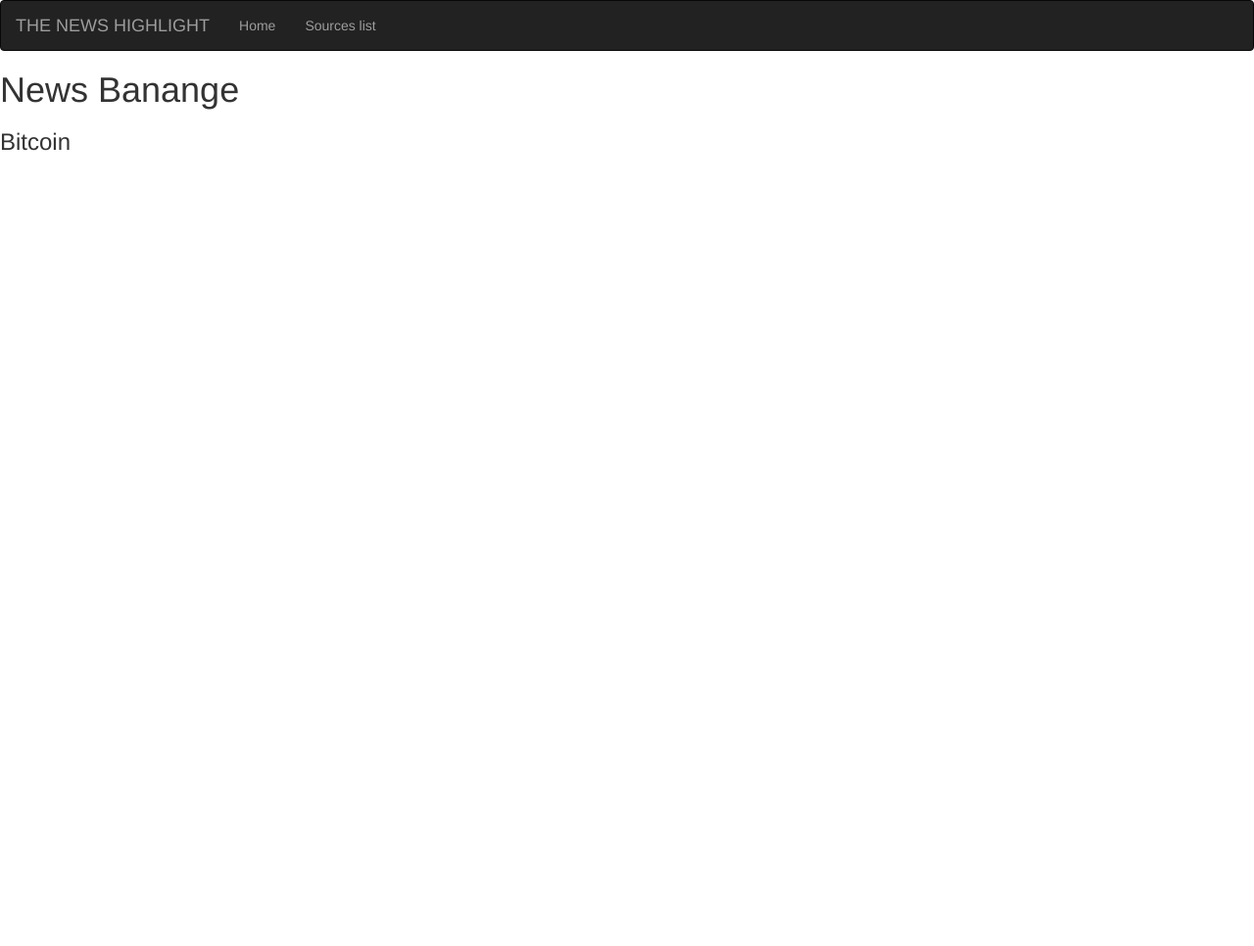
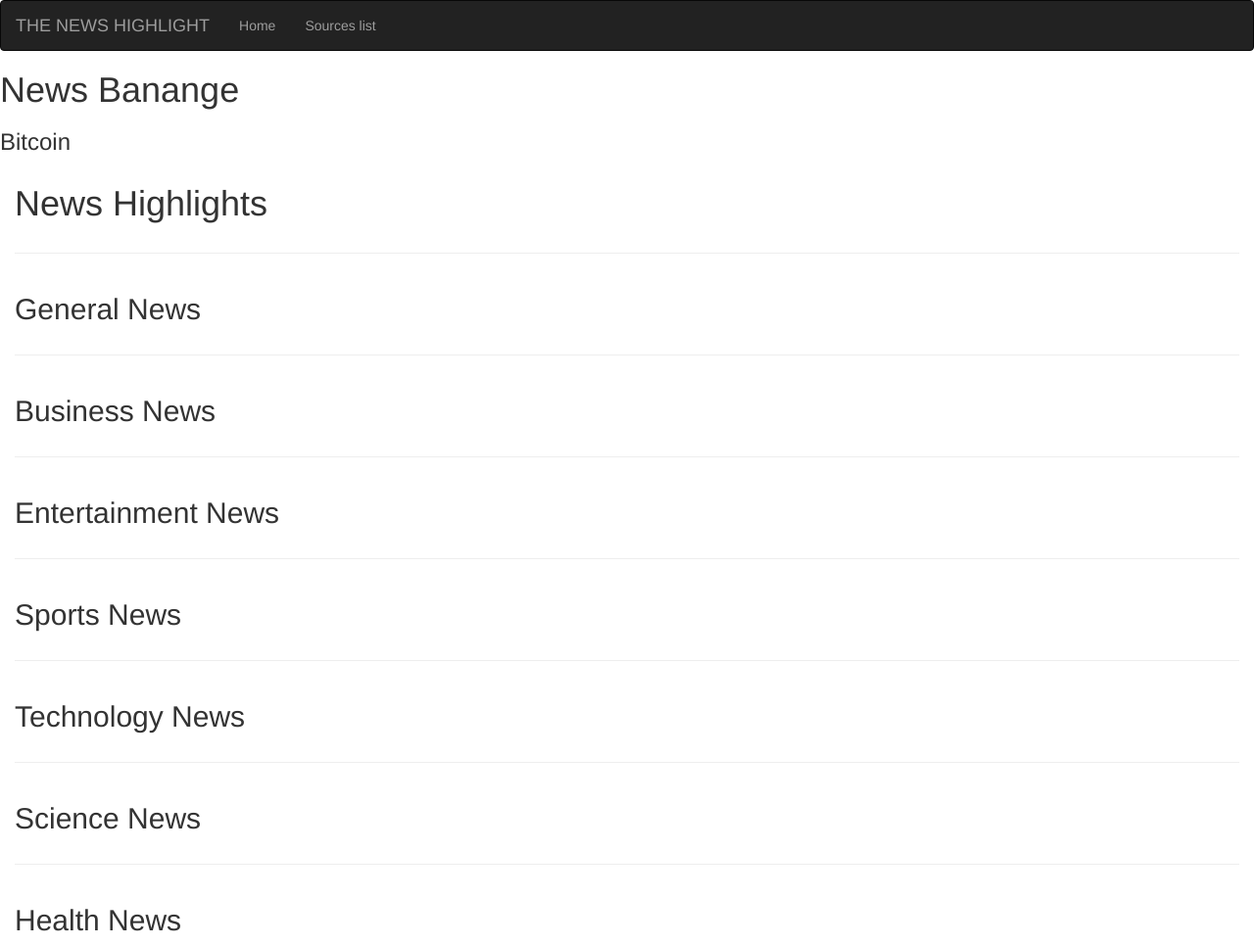
Before and after one commit to Anabella1109/News, a Flask app: template app/templates/index.html in a window 1280 px wide. Shown: the whole page at 98% size. Before the commit the page ends 154 px from the top, so only its background shows below. Run offline with Flask 2, Linux system fonts and the light colour scheme; the template is opened without the code that fills it, so the values that code supplies are empty; some libraries are stand-ins or nearby versions.

Commit message:
add get source function in request.py,add macro to display sources in macro.html,edit route in views.py

```diff
--- a/app/config.py
+++ b/app/config.py
@@ -4,6 +4,7 @@ class Config:
   '''
   NEWS_API_BASE_URL1 ="https://newsapi.org/v2/everything?q={}&apiKey={}"
   NEWS_API_BASE_URL2="https://newsapi.org/v2/everything?language=en&apiKey={}"
+  SOURCES_BASE_URL = 'https://newsapi.org/v2/sources?language=en&category={}&apiKey={}'
 class ProdConfig(Config):
     '''
     Production  configuration child class
--- a/app/templates/index.html
+++ b/app/templates/index.html
@@ -5,9 +5,9 @@
   <h3>Bitcoin</h3>
   <ul>
       {{ macro.displayArticleList(source1)}}
-      <!-- {{ macro.displayArticleList(source2)}}
+      {{ macro.displayArticleList(source2)}}
       {{ macro.displayArticleList(source3)}}
-      {{ macro.displayArticleList(source4)}} -->
+      {{ macro.displayArticleList(source4)}}
   </ul>
   <!-- <h3>TechCrunch</h3>
   <ul>
@@ -23,5 +23,61 @@
   <ul>
       {{ macro.displayArticleList(source4)}}
   </ul>
-
-  {% endblock %} -->
+  -->
+  <div class="container-fluid">
+    <div class="row" id="top">
+        <div class="col-md-12 heading">
+            <h1>News Highlights</h1>
+        </div>
+    </div>
+    <hr>
+    <div class="row">
+        <div class="col-md-12 categories">
+            <h2>General News</h2>
+        </div>
+        {{macro.sourceCategories(general)}}
+    </div>
+    <hr>
+    <div class="row" id="business">
+        <div class="col-md-12 categories">
+            <h2 >Business News</h2>
+        </div>
+        {{macro.sourceCategories(business)}}
+    </div>
+    <hr>
+    <div class="row" id="entertainment">
+        <div class="col-md-12 categories">
+            <h2>Entertainment News</h2>
+        </div>
+        {{macro.sourceCategories(entertainment)}}
+    </div>
+    <hr>
+    <div class="row" id="sports">
+        <div class="col-md-12 categories">
+            <h2>Sports News</h2>
+        </div>
+        {{macro.sourceCategories(sports)}}
+    </div>
+    <hr>
+    <div class="row" id="tech">
+        <div class="col-md-12 categories">
+            <h2>Technology News</h2>
+        </div>
+        {{macro.sourceCategories(tech)}}
+    </div>
+    <hr>
+    <div class="row" id="science">
+        <div class="col-md-12 categories">
+            <h2>Science News</h2>
+        </div>
+        {{macro.sourceCategories(science)}}
+    </div>
+    <hr>
+    <div class="row" id="health">
+        <div class="col-md-12 categories">
+            <h2>Health News</h2>
+        </div>
+        {{macro.sourceCategories(health)}}
+    </div>
+</div>
+  {% endblock %}
--- a/app/templates/macros.html
+++ b/app/templates/macros.html
@@ -1,7 +1,29 @@
-{% macro displayArticleList(news_list) %}
+<!-- {% macro displayArticleList(news_list) %}
 
     {% for article in news_list %}
         <li>{{ article.title}}</li>
     {% endfor %}
 
+{% endmacro %} -->
+
+{% macro sourceCategories(categories) %}
+{% for category in categories %}
+<div class="col-md-3 single-source">
+    <div class="row">
+        <div class="col-md-4 source-name">
+            <h3> {{category.name}} </h3>
+        </div>
+        <div class="col-md-7 source-details">
+            <p> {{category.description|truncate(150)}}
+                <br>
+                <a href="/articles/{{category.id}}&40">Read Articles</a>
+            </p>
+        </div>
+    </div>
+</div>
+{% endfor %}
 {% endmacro %}
+
+{% macro addMore() %}
+
+{% endmacro%}
--- a/source_test.py
+++ b/source_test.py
@@ -11,7 +11,7 @@ class SourceTest(unittest.TestCase):
         '''
         Set up method that will run before every Test
         '''
-        self.new_source = Source(1234,"AKA")
+        self.new_source = Source(1234,"AKA","Description here","https://kk.com","kk")
 
   def test_instance(self):
         self.assertTrue(isinstance(self.new_source,Source))
```
Also changed, not shown: app/models/source.py (+11 -9 lines), app/request.py (+29 -27 lines), app/views.py (+12 -10 lines).
